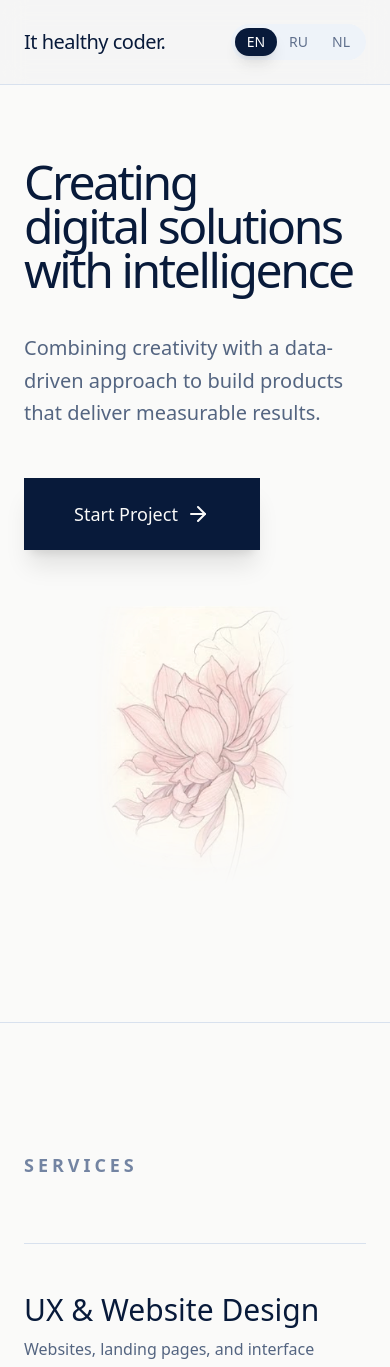
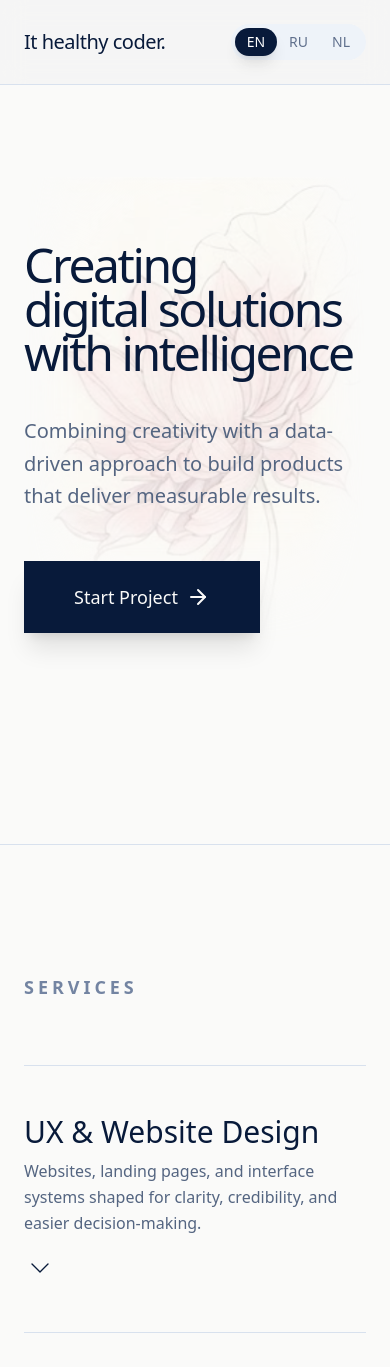
Before and after one commit to MargaritaSI/portfolio, a React (Vite) app: page / in a window 390 px wide. Shown: the top 1367 px of the page. Built offline with nearby package versions, Linux system fonts and the light colour scheme.

Commit message:
Make hero illustration responsive
Below the desktop breakpoint the lotus now sits as a soft background
behind the hero text (reduced opacity), and only moves to the right
side on large screens. Removes the separate image block at the bottom.

```diff
--- a/src/Portfolio.tsx
+++ b/src/Portfolio.tsx
@@ -2182,12 +2182,12 @@ export default function Portfolio() {
         {currentView === 'home' && (
         <>
         <section className="relative overflow-hidden pt-40 pb-32 px-6 min-h-screen flex items-center">
-          {/* Large feature illustration, frameless — spans the hero and dissolves into the page */}
-          <div aria-hidden="true" className="pointer-events-none absolute inset-y-0 right-0 hidden lg:flex items-center justify-center w-1/2">
+          {/* Feature illustration: a soft background behind the text on small screens, beside it on desktop */}
+          <div aria-hidden="true" className="pointer-events-none absolute inset-0 flex items-center justify-center opacity-40 sm:opacity-50 lg:opacity-100 lg:left-1/2">
             <img
               src={heroFeature}
               alt=""
-              className="h-[82%] w-auto max-w-full object-contain mix-blend-multiply"
+              className="h-[58%] sm:h-[68%] lg:h-[82%] w-auto max-w-full object-contain mix-blend-multiply"
               style={{
                 filter: 'saturate(1) contrast(1.05)',
                 WebkitMaskImage:
@@ -2207,24 +2207,6 @@ export default function Portfolio() {
               <a href="#contact" onClick={(e) => scroll(e, 'contact')} className="inline-flex items-center gap-2 bg-[#081a3a] text-stone-50 px-12 py-5 text-lg hover:bg-stone-50 hover:text-[#081a3a] border-2 border-[#081a3a] transition-all duration-300 group shadow-xl">
                 {t.hero[2]} <ArrowRight className="group-hover:translate-x-1 transition-transform" />
               </a>
-            </div>
-
-            {/* Mobile / tablet: illustration below the text */}
-            <div className="mt-14 lg:hidden flex justify-center">
-              <img
-                src={heroFeature}
-                alt="Botanical illustration"
-                className="h-72 sm:h-96 w-auto object-contain mix-blend-multiply"
-                style={{
-                  filter: 'saturate(1) contrast(1.05)',
-                  WebkitMaskImage:
-                    'radial-gradient(74% 76% at 50% 44%, #000 54%, transparent 92%), linear-gradient(to right, transparent 0%, #000 16%, #000 84%, transparent 100%), linear-gradient(to bottom, #000 0%, #000 68%, transparent 97%)',
-                  maskImage:
-                    'radial-gradient(74% 76% at 50% 44%, #000 54%, transparent 92%), linear-gradient(to right, transparent 0%, #000 16%, #000 84%, transparent 100%), linear-gradient(to bottom, #000 0%, #000 68%, transparent 97%)',
-                  WebkitMaskComposite: 'source-in',
-                  maskComposite: 'intersect'
-                }}
-              />
             </div>
           </div>
         </section>
```
